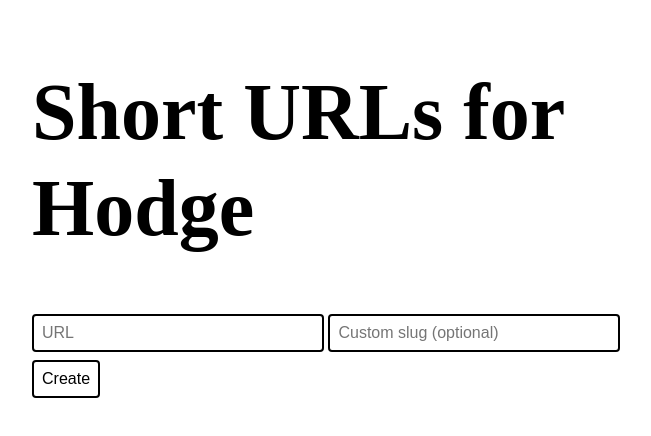
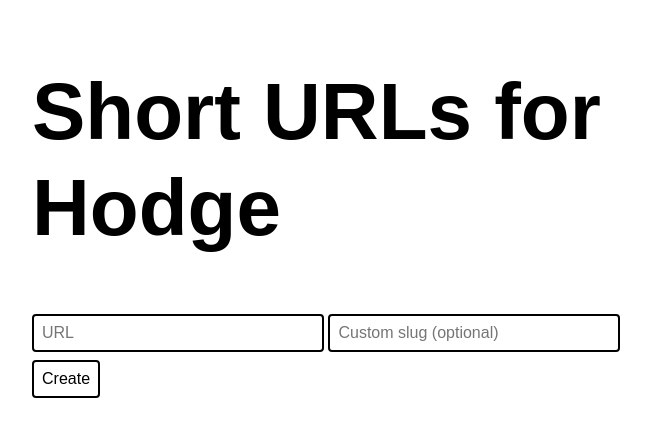
Before and after one commit to johnhodge/shorty, a website: page public/index.html in a window 1280 px wide. Shown: the whole page, without its empty margins (288-939 px from the left). Drawn offline with nearby package versions, Linux system fonts and the light colour scheme.

Commit message:
feat: better font support :sparkles:

```diff
--- a/public/css/styles.css
+++ b/public/css/styles.css
@@ -1,7 +1,7 @@
 :root {
   --root-font-size: calc(1vw + 8px);
-  --font-family-body: "Hero New Light";
-  --font-family-header: "Hero New Super";
+  --font-family-body: "Hero New Light", sans-serif;
+  --font-family-header: "Hero New Super", sans-serif;
   --font-size-biggest: 5rem;
   --font-size-bigger: 4rem;
   --font-size-big: 3rem;
```
